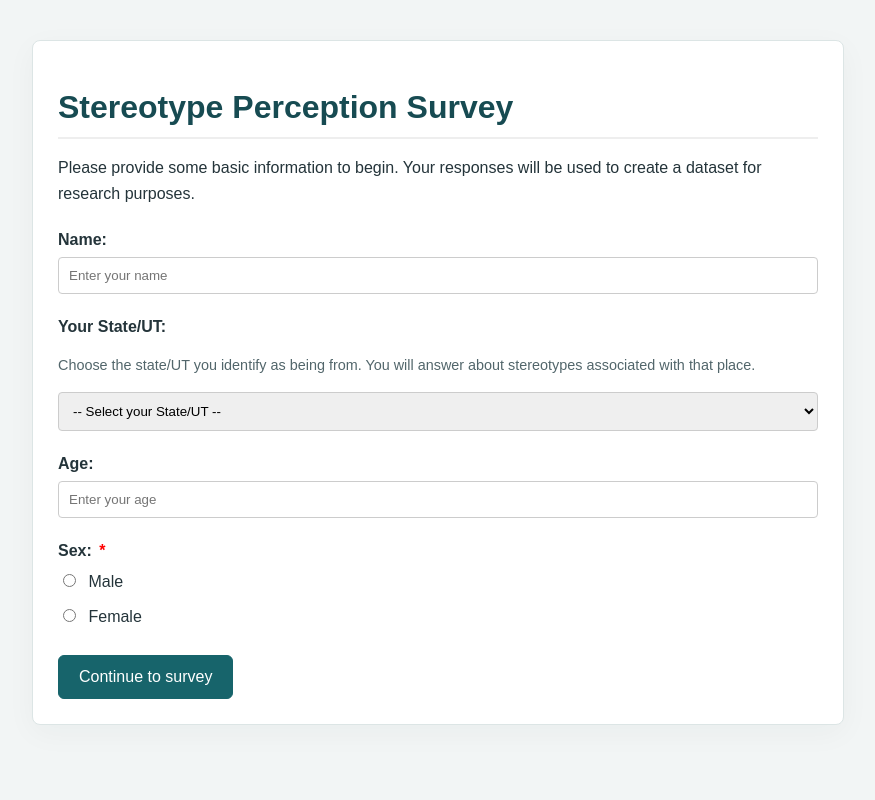
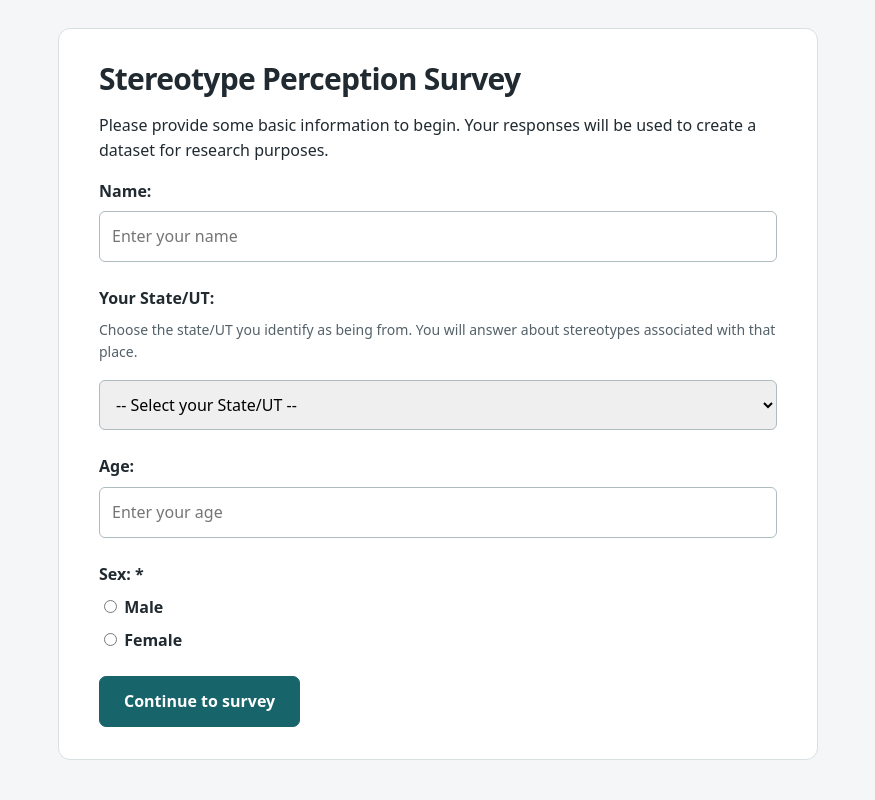
Before and after one commit to dwivedi-ai/qzplat, a Flask app: page / in a window 1280 px wide. Shown: the whole page, without its empty margins (202-1077 px from the left). Run offline with Flask 2, Linux system fonts and the light colour scheme.

Commit message:
Simplify voting layout and clarify reading order

```diff
--- a/static/css/style.css
+++ b/static/css/style.css
@@ -1,317 +1,120 @@
-/* stereotype_quiz_app/static/css/style.css */
-
-/* --- Basic Reset & Body Styling --- */
+:root {
+    --ink: #202a30;
+    --muted: #536169;
+    --line: #d9e0e2;
+    --accent: #17646b;
+    --selected: #edf6f5;
+    accent-color: var(--accent);
+    color-scheme: light;
+}
+* { box-sizing: border-box; }
+[hidden] { display: none !important; }
 body {
-    font-family: sans-serif;
-    line-height: 1.6;
     margin: 0;
-    padding: 20px;
-    background-color: #f4f4f4;
-    color: #333;
+    padding: 28px 20px;
+    background: #f5f6f7;
+    color: var(--ink);
+    font-family: system-ui, -apple-system, BlinkMacSystemFont, "Segoe UI", sans-serif;
+    font-size: 16px;
+    line-height: 1.55;
 }
-
-.container {
-    max-width: 800px;
-    margin: 20px auto;
-    padding: 25px;
-    background-color: #fff;
-    border-radius: 8px;
-    box-shadow: 0 0 10px rgba(0, 0, 0, 0.1);
+.container { max-width: 760px; margin: 0 auto; padding: 32px 40px; background: white; border: 1px solid var(--line); border-radius: 12px; }
+h1, h2 { margin: 0 0 16px; color: var(--ink); line-height: 1.2; letter-spacing: -.025em; }
+h1 { font-size: 30px; }
+h2 { font-size: 24px; }
+p { margin: 0 0 16px; }
+a { color: var(--accent); text-underline-offset: 3px; }
+button, input, select { font: inherit; }
+button { cursor: pointer; }
+button:disabled { opacity: .45; cursor: default; }
+button:focus-visible, a:focus-visible, summary:focus-visible { outline: 3px solid var(--accent); outline-offset: 4px; }
+button.primary-button, button[type="submit"] { background: var(--accent); color: white; border: 1px solid var(--accent); padding: 12px 24px; border-radius: 7px; min-height: 48px; font-weight: 650; }
+button.primary-button:hover, button[type="submit"]:hover { background: #124f55; }
+.secondary-button { background: white; color: var(--ink); border: 1px solid var(--line); padding: 11px 20px; border-radius: 7px; min-height: 48px; }
+.secondary-button:hover { background: #f5f7f7; }
+.text-button { border: 0; background: transparent; color: var(--accent); padding: 8px 0 8px 12px; min-height: 44px; text-decoration: underline; text-underline-offset: 3px; font-size: 14px; }
+.eyebrow { margin: 0 0 10px; color: var(--muted); font-size: 13px; font-weight: 600; letter-spacing: .025em; }
+.muted, .question-hint, small { color: var(--muted); }
+.form-group { margin: 0 0 24px; }
+.form-group label { font-weight: 600; }
+.form-group input[type="text"], .form-group input[type="number"], select { display: block; width: 100%; padding: 12px; border: 1px solid #aebbbf; border-radius: 6px; margin-top: 8px; }
+.form-group > div { margin-top: 8px; }
+input[type="radio"] { accent-color: var(--accent); }
+.instructions { padding: 20px; margin: 24px 0; background: #f5f8f8; border-radius: 8px; }
+.survey-guide summary { font-weight: 650; cursor: pointer; }
+.survey-guide[open] summary { margin-bottom: 16px; }
+.survey-guide p:last-child { margin-bottom: 0; }
+.practice-card { margin: 24px 0; padding-top: 8px; }
+.practice-card .muted { font-size: 14px; }
+#quiz-form { margin: 0; scroll-margin-top: 16px; }
+.survey-progress { margin-bottom: 28px; }
+.survey-topbar { display: flex; align-items: center; gap: 16px; margin-bottom: 12px; }
+.survey-state { font-size: 14px; font-weight: 600; }
+#progress-label { margin: 0; color: var(--muted); font-size: 14px; }
+#survey-help { margin-left: auto; }
+progress { display: block; width: 100%; height: 4px; border: 0; border-radius: 4px; overflow: hidden; background: #edf0f1; }
+progress::-webkit-progress-bar { background: #edf0f1; }
+progress::-webkit-progress-value { background: var(--accent); }
+progress::-moz-progress-bar { background: var(--accent); }
+.quiz-item { margin: 0; }
+.quiz-item h2 { font-size: 34px; margin-bottom: 16px; }
+h2[tabindex="-1"]:focus { outline: none; }
+.group-explanation { margin-bottom: 16px; }
+.group-explanation p { font-size: 18px; line-height: 1.6; margin: 0; max-width: 62ch; }
+.subsets-list { color: var(--muted); margin-bottom: 28px; }
+.context-label { margin: 0 0 4px; font-size: 13px; font-weight: 600; }
+.subsets-list ul { display: flex; flex-wrap: wrap; gap: 2px 18px; margin: 0; padding-left: 17px; font-size: 14px; }
+.subsets-list li { padding-right: 2px; }
+fieldset { min-width: 0; }
+.annotation-options { border: 0; padding: 0; margin: 0; }
+.annotation-options legend { padding: 0; font-size: 20px; font-weight: 650; line-height: 1.4; width: 100%; }
+.question-hint { font-size: 14px; margin: 8px 0 18px; }
+.answer-card { display: flex; align-items: center; gap: 16px; padding: 14px 18px; min-height: 64px; margin: 0 0 10px; border: 1px solid #bdc8cc; border-radius: 8px; cursor: pointer; }
+.answer-card > span { display: flex; align-items: baseline; gap: 16px; flex: 1; }
+.answer-card strong { min-width: 76px; font-size: 17px; font-weight: 650; }
+.answer-description { color: var(--muted); font-size: 15px; }
+.answer-card input { width: 22px; height: 22px; margin: 0; flex-shrink: 0; }
+.answer-card:hover { border-color: var(--accent); }
+.answer-card:has(input:checked) { border-color: var(--accent); background: var(--selected); box-shadow: inset 0 0 0 1px var(--accent); }
+.answer-card:focus-within, .rating-choice:focus-within { outline: 3px solid var(--accent); outline-offset: 3px; }
+.offensiveness-rating-container { margin-top: 28px; padding-top: 24px; border-top: 1px solid var(--line); }
+.offensiveness-rating-container fieldset { padding: 0; margin: 0; border: 0; }
+.offensiveness-rating-container legend { padding: 0; font-size: 18px; font-weight: 600; }
+.offensiveness-rating-container p { margin: 10px 0 16px; font-size: 14px; color: var(--muted); }
+.rating-options { display: grid; grid-template-columns: repeat(6, minmax(0, 1fr)); gap: 8px; }
+.rating-choice { display: flex; justify-content: center; align-items: center; gap: 8px; min-height: 52px; padding: 10px 4px; border: 1px solid #bdc8cc; border-radius: 7px; cursor: pointer; }
+.rating-choice input { margin: 0; width: 16px; height: 16px; }
+.rating-choice:has(input:checked) { border-color: var(--accent); background: var(--selected); box-shadow: inset 0 0 0 1px var(--accent); }
+.survey-navigation { display: flex; justify-content: space-between; align-items: center; gap: 16px; margin: 20px 0 0; padding: 16px 0 0; }
+.survey-navigation .primary-button { min-width: 140px; }
+.question-error, .error { color: #a52b2b; font-weight: 600; }
+.question-error { margin: 12px 0 0; }
+.review-panel ol { padding-left: 22px; }
+.review-panel li { padding: 16px 0; border-bottom: 1px solid var(--line); }
+.review-panel li p { color: var(--muted); margin: 6px 0 12px; }
+#submit-survey { margin-top: 16px; }
+.survey-navigation #submit-survey { margin-top: 0; }
+dialog { max-width: 620px; max-height: calc(100dvh - 48px); width: calc(100% - 32px); padding: 28px; border: 1px solid var(--line); border-radius: 12px; color: var(--ink); }
+dialog::backdrop { background: #202a3066; }
+.help-heading { display: flex; align-items: center; justify-content: space-between; gap: 16px; margin-bottom: 20px; }
+.help-heading h2 { margin: 0; }
+#help-content p:last-child { margin: 0; }
+@media (max-width: 540px) {
+    body { padding: 0; background: white; }
+    .container { padding: 20px; border: 0; border-radius: 0; }
+    h1 { font-size: 26px; }
+    .survey-topbar { gap: 10px; flex-wrap: wrap; }
+    .survey-progress { margin-bottom: 20px; }
+    .quiz-item h2 { font-size: 28px; margin-bottom: 12px; }
+    .group-explanation p { font-size: 17px; line-height: 1.5; }
+    .subsets-list { margin-bottom: 16px; }
+    .annotation-options legend { font-size: 18px; }
+    .answer-card { padding: 12px 14px; min-height: 52px; gap: 14px; }
+    .answer-card > span { display: flex; align-items: center; gap: 10px; }
+    .answer-description { margin: 0; font-size: 14px; }
+    .rating-options { gap: 6px; }
+    .rating-choice { flex-direction: column; gap: 4px; }
+    .container:has(#survey-navigation:not([hidden])) { padding-bottom: 112px; }
+    .survey-navigation { position: fixed; z-index: 2; left: 0; right: 0; bottom: 0; margin: 0; padding: 12px 20px calc(12px + env(safe-area-inset-bottom)); background: white; border-top: 1px solid var(--line); }
+    dialog { padding: 20px; }
 }
-
-h1, h2 {
-    color: #0056b3; /* A slightly darker blue */
-    margin-bottom: 15px;
-}
-
-h1 {
-    border-bottom: 2px solid #eee;
-    padding-bottom: 10px;
-}
-
-p {
-    margin-bottom: 1em;
-}
-
-hr {
-    border: 0;
-    height: 1px;
-    background-color: #ddd;
-    margin: 30px 0;
-}
-
-/* --- Form Styling (index.html & quiz.html) --- */
-form {
-    margin-top: 20px;
-}
-
-.form-group {
-    margin-bottom: 20px;
-}
-
-label {
-    display: block;
-    margin-bottom: 5px;
-    font-weight: bold;
-}
-
-input[type="text"],
-input[type="number"],
-select {
-    width: 100%;
-    padding: 10px;
-    border: 1px solid #ccc;
-    border-radius: 4px;
-    box-sizing: border-box; /* Include padding in width */
-}
-
-input[type="radio"],
-input[type="checkbox"] {
-    margin-right: 8px;
-}
-
-/* Style labels associated with radio/checkbox for better alignment */
-input[type="radio"] + label,
-input[type="checkbox"] + label {
-    font-weight: normal;
-    display: inline-block; /* Align label next to radio */
-    margin-right: 15px;
-}
-
-/* Style radio/checkbox groups */
-.form-group > div {
-    margin-bottom: 5px;
-}
-
-fieldset {
-    border: 1px solid #ccc;
-    border-radius: 4px;
-    padding: 15px;
-    margin-top: 15px;
-    margin-bottom: 15px;
-}
-
-legend {
-    font-weight: bold;
-    padding: 0 5px;
-    color: #333;
-}
-
-button[type="submit"],
-button.toggle-subsets {
-    background-color: #007bff;
-    color: white;
-    padding: 10px 20px;
-    border: none;
-    border-radius: 4px;
-    cursor: pointer;
-    font-size: 1em;
-    transition: background-color 0.2s ease;
-}
-
-button[type="submit"]:hover,
-button.toggle-subsets:hover {
-    background-color: #0056b3;
-}
-
-/* --- Quiz Item Styling (quiz.html) --- */
-.quiz-item {
-    margin-bottom: 30px;
-    padding-bottom: 20px;
-}
-
-.quiz-item h2 {
-    font-size: 1.4em;
-    margin-bottom: 5px;
-}
-
-.quiz-item p em { /* Category styling */
-    color: #555;
-    font-size: 0.9em;
-}
-
-.instructions {
-    background-color: #e7f3fe;
-    border-left: 4px solid #2196F3;
-    padding: 10px 15px;
-    margin-bottom: 15px;
-    font-size: 0.95em;
-}
-
-.error {
-    color: #d9534f; /* Red for errors */
-    font-weight: bold;
-    background-color: #f2dede;
-    border: 1px solid #d9534f;
-    padding: 10px;
-    border-radius: 4px;
-}
-
-/* Subset Toggle & List */
-button.toggle-subsets {
-    background-color: #6c757d; /* Gray */
-    padding: 5px 10px;
-    font-size: 0.8em;
-    margin-top: 10px;
-    margin-bottom: 5px;
-}
-button.toggle-subsets:hover {
-    background-color: #5a6268;
-}
-
-.subsets-list {
-    background-color: #f9f9f9;
-    border: 1px dashed #ccc;
-    padding: 10px 15px;
-    margin-top: 5px;
-    margin-bottom: 15px;
-    border-radius: 4px;
-}
-
-.subsets-list ul {
-    margin: 5px 0 5px 20px; /* Indent list */
-    padding: 0;
-}
-
-.subsets-list li {
-    font-size: 0.9em;
-    color: #444;
-}
-
-/* Annotation Options */
-.annotation-options {
-    margin-top: 15px;
-}
-
-.annotation-options div {
-    margin-bottom: 5px; /* Space between radio options */
-}
-
-/* stereotype_quiz_app/static/css/style.css */
-
-/* ... other rules ... */
-
-/* --- Offensiveness Rating --- */
-.offensiveness-rating-container {
-    background-color: #fffbea; /* Light yellow background */
-    border: 1px solid #ffeeba;
-    padding: 15px;
-    margin-top: 15px;
-    border-radius: 4px;
-}
-
-.offensiveness-rating-container legend {
-    color: #856404;
-    margin-bottom: 5px;
-}
-
-.offensiveness-rating-container small {
-    display: block;
-    margin-bottom: 10px;
-}
-
-/* This is the container for the flex items */
-.rating-options {
-    display: flex;        /* Use flexbox */
-    flex-wrap: wrap;      /* Allow wrapping */
-    align-items: center;  /* Vertical alignment */
-    padding: 5px 0;       /* Add some vertical padding */
-    margin: 0;
-    list-style: none;
-}
-
-/* This is each individual radio button + label */
-.rating-option {
-    display: flex;        /* Align radio + label inside */
-    align-items: center;  /* Vertical alignment inside */
-    margin-right: 15px;   /* Space between options */
-    margin-bottom: 5px;   /* Space if wrapping occurs */
-    min-width: 30px;      /* Prevent excessive shrinking */
-}
-
-.rating-option input[type="radio"] {
-    margin: 0 5px 0 0;
-    flex-shrink: 0;
-}
-
-.rating-option label {
-    font-weight: normal;
-    margin-bottom: 0;
-    white-space: nowrap;
-    cursor: pointer;
-    flex-shrink: 0;
-}
-
-.required-indicator {
-    color: red;
-    font-weight: bold;
-    margin-left: 3px;
-}
-/* --- End Offensiveness Rating --- */
-
-/* ... other rules ... */
-/* Small text helper */
-small {
-    font-size: 0.85em;
-    color: #6c757d;
-}
-/* Guided survey: native form controls remain usable without JavaScript. */
-[hidden] { display: none !important; }
-:root { accent-color: #17646b; }
-body { background: #f2f5f5; color: #24343a; }
-.container { max-width: 760px; border: 1px solid #dce5e5; box-shadow: 0 8px 30px #24343a0a; }
-h1, h2 { color: #174b52; }
-h1 { line-height: 1.25; }
-.eyebrow { color: #52666b; font-size: .85rem; font-weight: 700; letter-spacing: .04em; }
-.muted, .question-hint, .answer-description { color: #52666b; }
-.survey-guide { background: #edf6f5; border-left-color: #17646b; border-radius: 4px; }
-.survey-guide summary { font-size: 1.15rem; font-weight: 700; color: #174b52; cursor: pointer; }
-.survey-guide summary:focus-visible { outline: 3px solid #218d98; outline-offset: 3px; }
-.practice-card { padding: 20px; border: 1px solid #dce5e5; border-radius: 8px; }
-.practice-card h2 { margin-top: 0; }
-.survey-progress { margin-bottom: 24px; }
-.survey-progress p { font-size: .9rem; margin-bottom: 8px; }
-progress { display: block; width: 100%; height: 10px; }
-.quiz-item { margin: 0; padding: 0; }
-.quiz-item h2 { font-size: 1.65rem; margin-top: 0; }
-.subsets-list { background: #f5f8f8; border: 1px solid #dce5e5; }
-.subsets-list ul { display: flex; flex-wrap: wrap; gap: 6px 20px; }
-.subsets-list li { margin-left: 10px; color: #344c52; }
-.subsets-list p { margin: 4px 0 10px; }
-.annotation-options { padding: 0; border: 0; }
-.annotation-options legend { padding: 0; font-size: 1.1rem; }
-.question-hint { font-size: .9rem; }
-.answer-card { display: flex; align-items: flex-start; gap: 12px; padding: 16px; margin-bottom: 10px; border: 1px solid #b8c9cb; border-radius: 8px; cursor: pointer; font-weight: normal; }
-.answer-card input { margin: 5px 0 0; flex-shrink: 0; }
-.answer-card:hover { background: #f4f9f9; }
-.answer-card:has(input:checked) { border-color: #17646b; background: #eaf5f3; box-shadow: inset 0 0 0 1px #17646b; }
-.answer-card:focus-within { outline: 3px solid #218d98; outline-offset: 3px; }
-.answer-description { display: block; margin-top: 4px; font-size: .9rem; }
-.offensiveness-rating-container { background: #fff9ec; padding: 16px; }
-.offensiveness-rating-container fieldset { border: 0; margin: 0; padding: 0; }
-.offensiveness-rating-container legend { color: #604811; padding: 0; }
-.rating-options { display: grid; grid-template-columns: repeat(6, minmax(0, 1fr)); gap: 8px; padding: 0; }
-.rating-choice { display: flex; flex-direction: column; align-items: center; gap: 8px; background: white; padding: 10px 4px; border: 1px solid #b8c9cb; border-radius: 6px; cursor: pointer; }
-.rating-choice input { margin: 0; }
-.rating-choice:has(input:checked) { background: #eaf5f3; border-color: #17646b; }
-button.primary-button, button[type="submit"] { background: #17646b; color: white; border: 1px solid #17646b; padding: 12px 20px; border-radius: 6px; cursor: pointer; font-size: 1rem; }
-button.primary-button:hover, button[type="submit"]:hover { background: #124f55; }
-.secondary-button { background: white; color: #174b52; border: 1px solid #b8c9cb; padding: 12px 20px; border-radius: 6px; cursor: pointer; font-size: 1rem; }
-button:disabled { opacity: .5; cursor: default; }
-button:focus-visible, a:focus-visible, .rating-choice:focus-within { outline: 3px solid #218d98; outline-offset: 3px; }
-h2[tabindex="-1"]:focus { outline: none; }
-.survey-navigation { display: flex; justify-content: space-between; gap: 12px; margin: 24px 0; }
-.question-error { color: #a52b2b; font-weight: bold; }
-.review-panel ol { padding-left: 24px; }
-.review-panel li { padding: 16px 0; border-bottom: 1px solid #dce5e5; }
-.review-panel li p { margin: 6px 0 12px; }
-@media (max-width: 540px) {
-    body { padding: 10px; }
-    .container { margin: 10px auto; padding: 18px; }
-    h1 { font-size: 1.65rem; }
-    .answer-card { padding: 14px 12px; }
-    .rating-options { gap: 5px; }
-}
-
-.group-explanation { margin: 12px 0 18px; padding: 12px 16px; border-left: 3px solid #17646b; background: #f5f9f8; }
-.group-explanation p { margin: 4px 0; }
```
Also changed, not shown: docs/survey-wording-history.md (+36 -0 lines), static/js/script.js (+27 -7 lines), templates/quiz.html (+22 -10 lines).
